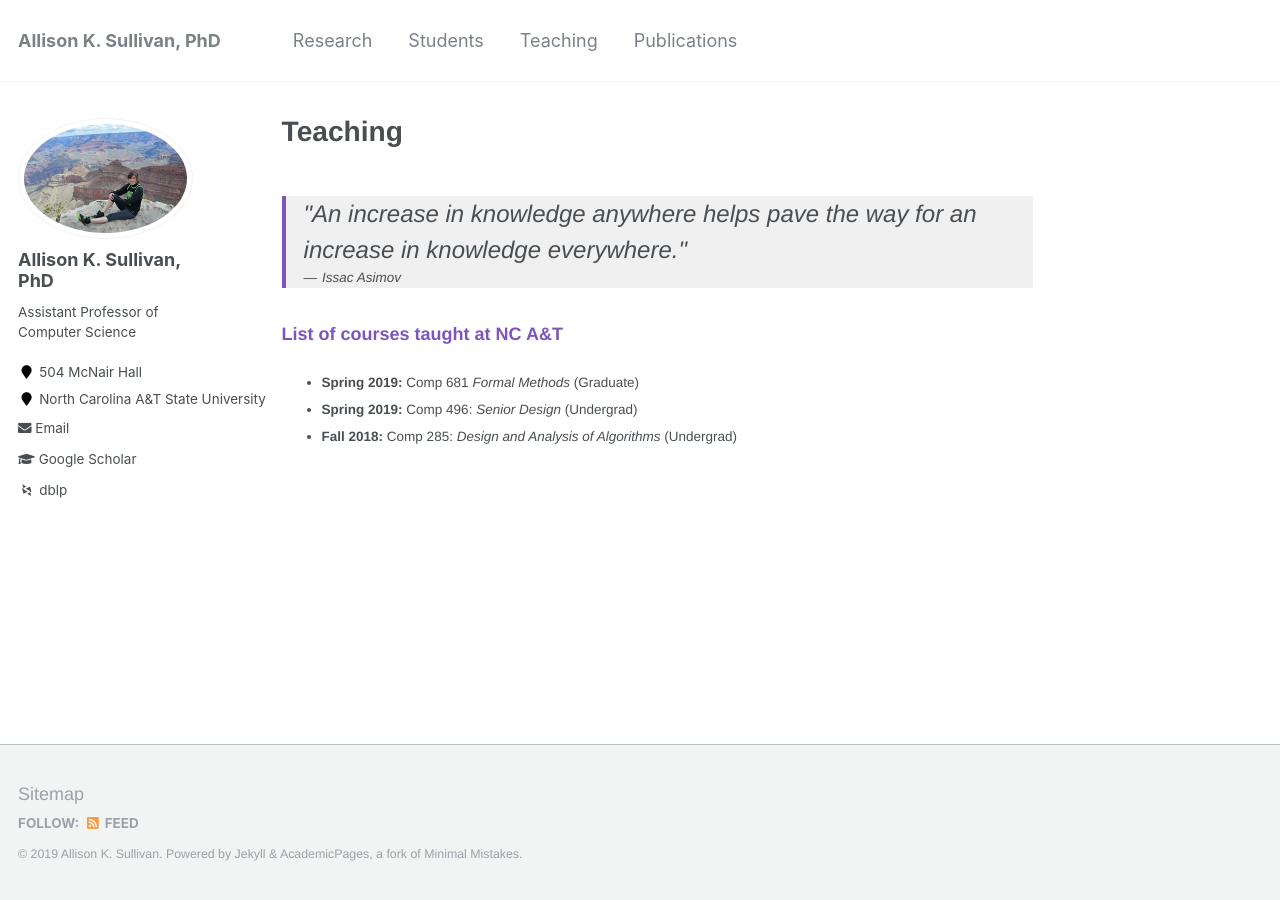
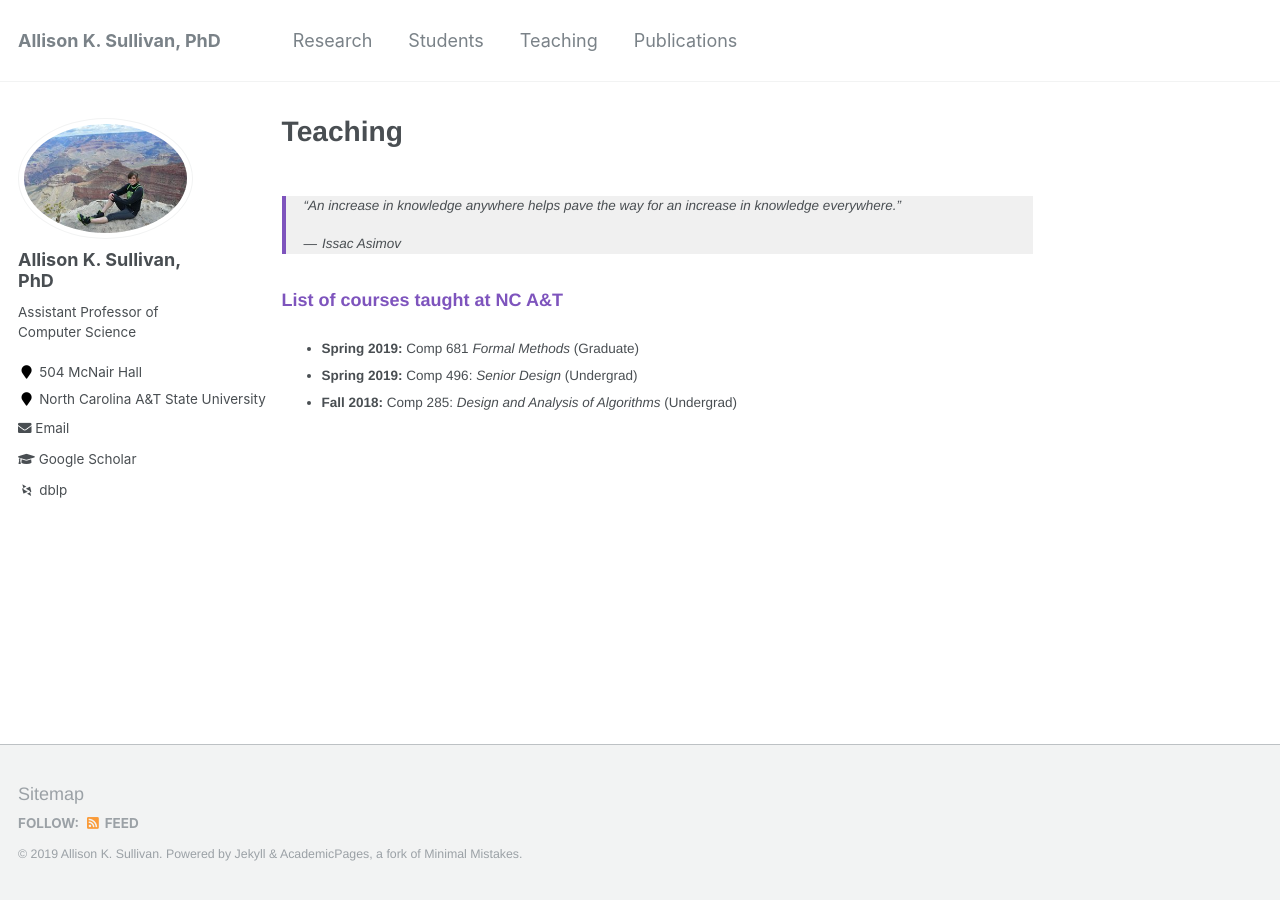
Before and after one commit to Allisonius/allisonius.github.io, a Jekyll site: the page built from _pages/teaching.md, in a window 1280 px wide. Built offline with Jekyll 4.4.1, drawn with Linux system fonts in a browser that asks for light colours; some web fonts are replaced.

Commit message:
Update teaching.md

```diff
--- a/_pages/teaching.md
+++ b/_pages/teaching.md
@@ -4,7 +4,8 @@ permalink: /teaching/
 author_profile: true
 ---
 
-><font size = "5">"An increase in knowledge anywhere helps pave the way for an increase in knowledge everywhere."</font>
+>"An increase in knowledge anywhere helps pave the way for an increase in knowledge everywhere."
+>
 >
 >  <cite>Issac Asimov</cite>
 
```
